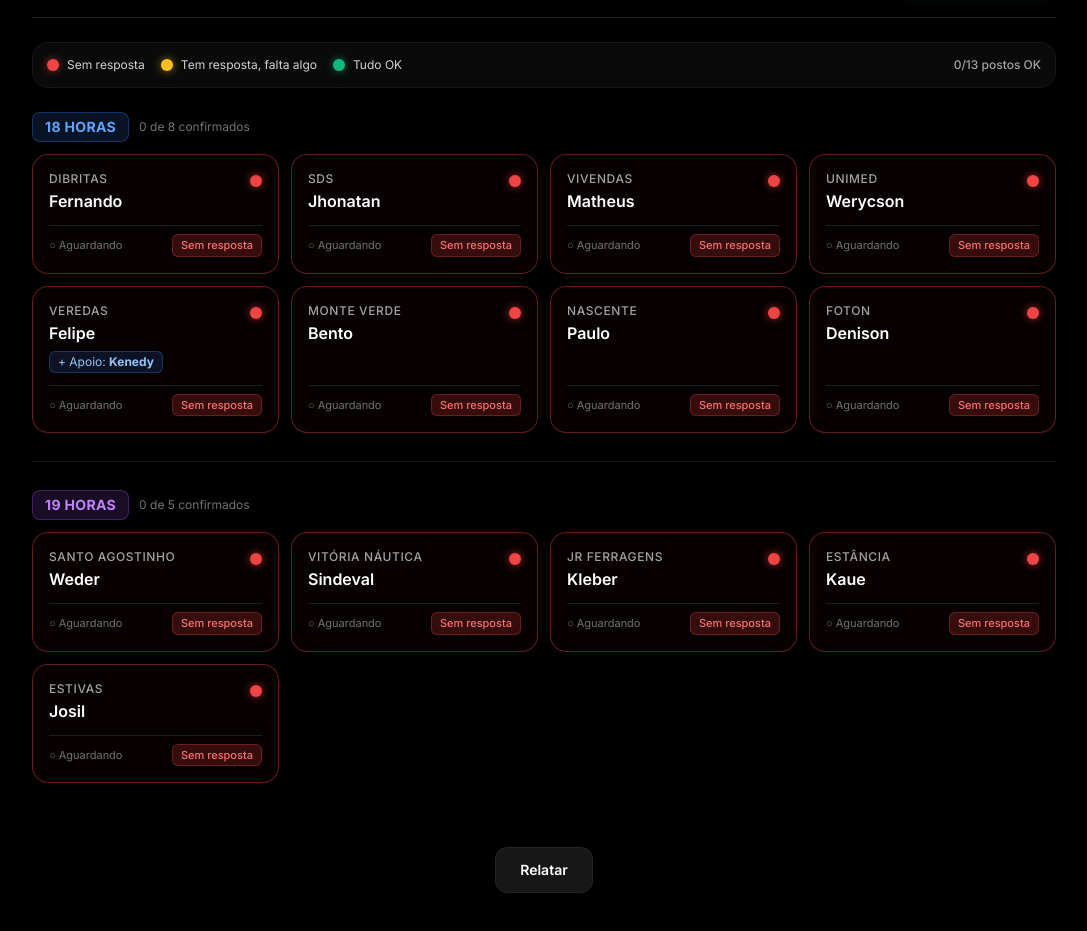
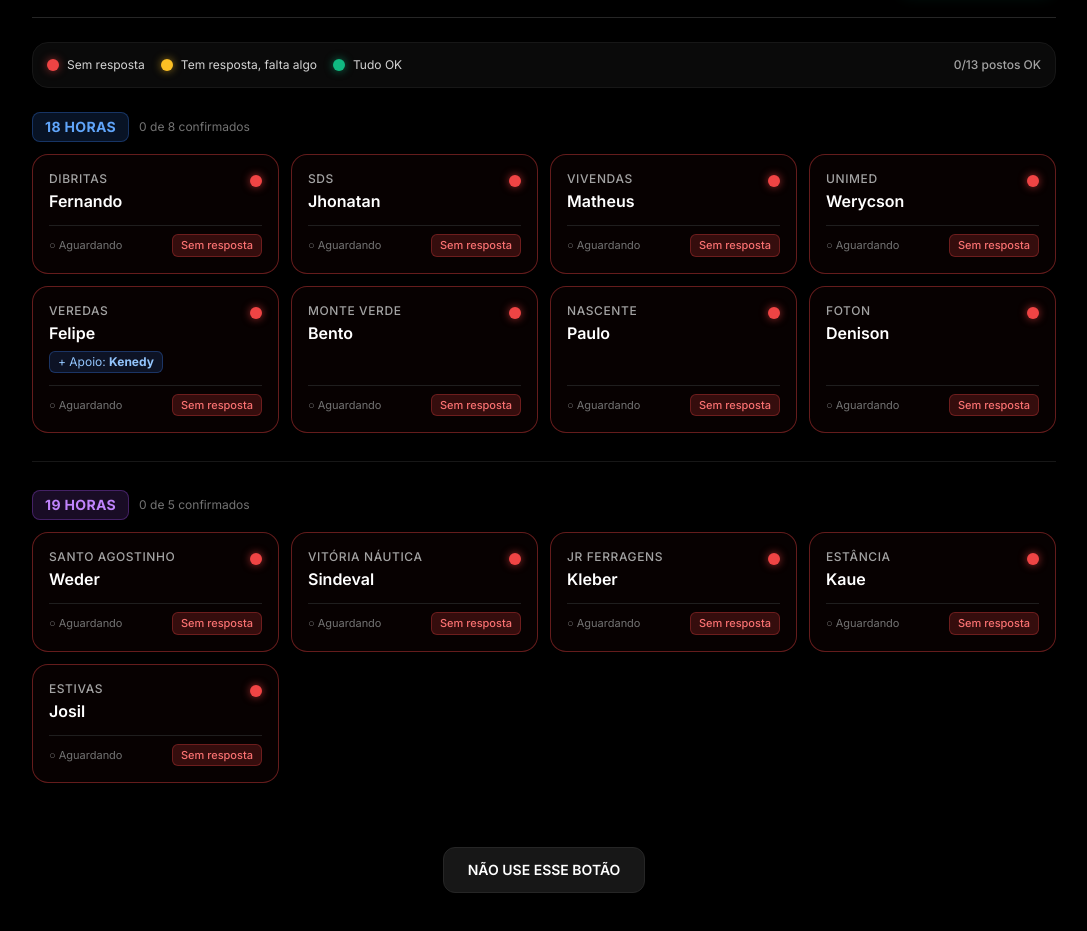
Before and after one commit to CAPITAOVOLPE/trabalho, a plain HTML site: page vigias.html in a window 1280 px wide. Shown: the part 91-1022 px from the top of the page, without its empty margins (96-1183 px from the left). Drawn offline with nearby package versions, Linux system fonts and the light colour scheme.

Commit message:
Update vigias.html

```diff
--- a/vigias.html
+++ b/vigias.html
@@ -123,7 +123,7 @@
  <!-- Botão no Final da Página -->
         <div class="flex justify-center pb-10">
             <button onclick="window.location.href='index.html'" class="px-6 py-3 rounded-xl bg-neutral-900 hover:bg-neutral-800 border border-neutral-800 hover:border-emerald-500/50 text-white font-semibold text-sm transition-all cursor-pointer">
-                Relatar
+                NÃO USE ESSE BOTÃO
             </button>
         </div>
 
```
